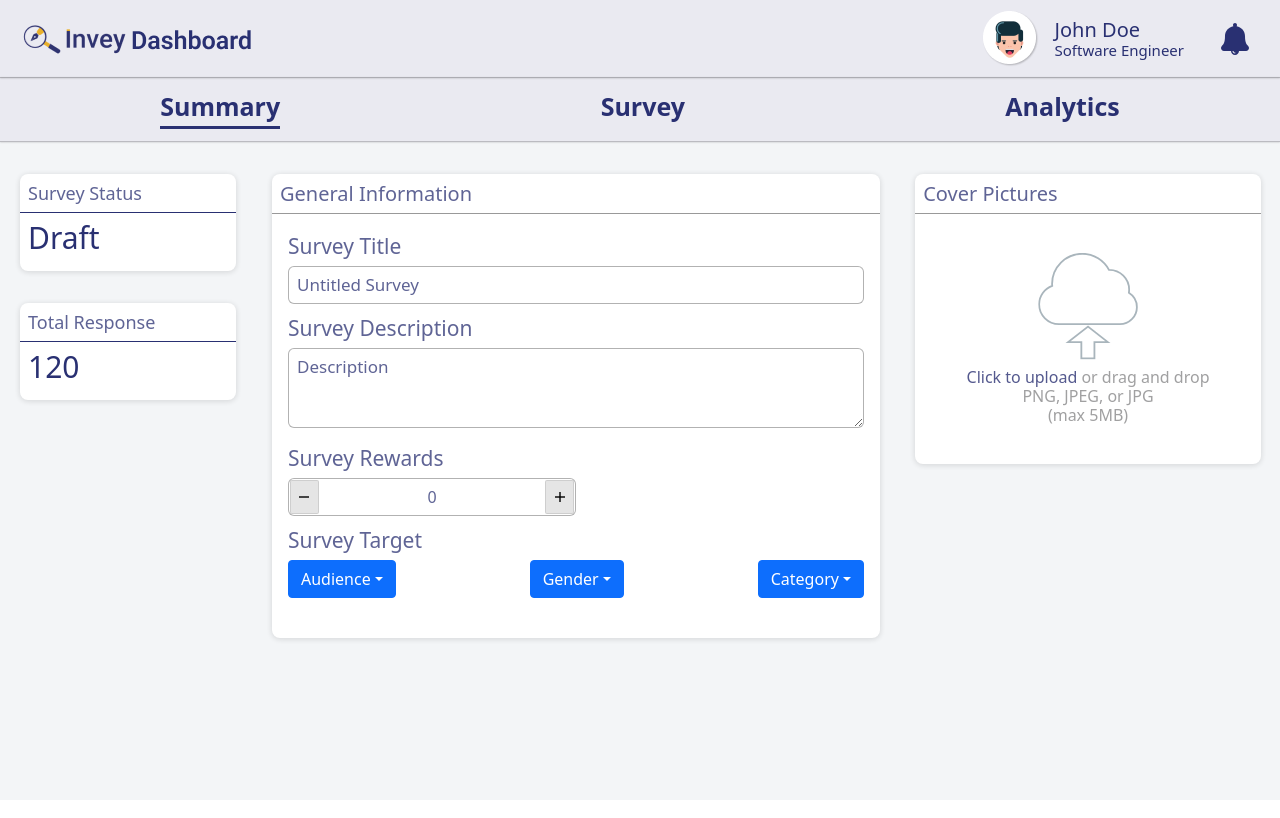
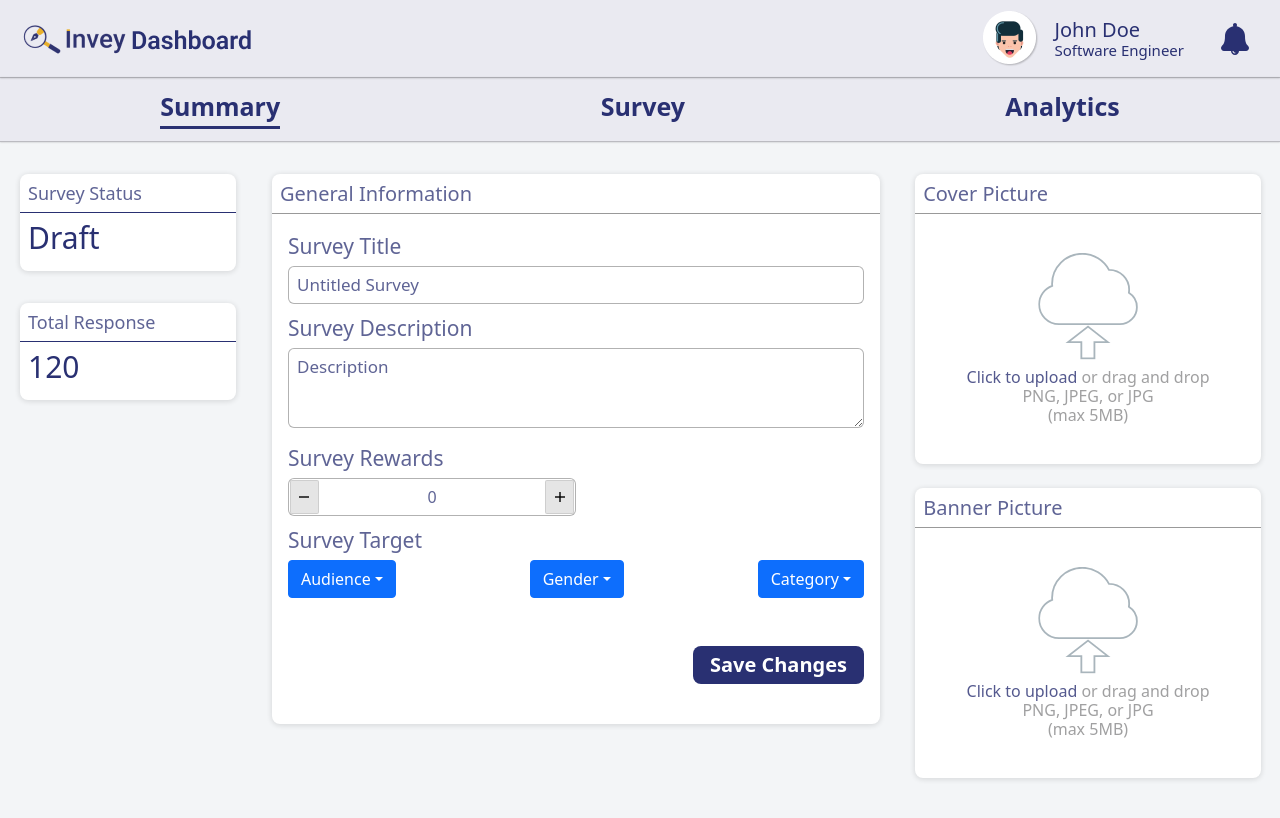
Before and after one commit to findit-omae-wa-mou-shindeiru/Invey, a Next.js app in the folder ui/: page /form/1/summary in a window 1280 px wide. Shown: the top 818 px of the page. Built offline with nearby package versions, Linux system fonts and the light colour scheme.

Commit message:
feat: add banner upload on summary form page

```diff
--- a/ui/src/components/form/summary/survey-summary-form/index.module.css
+++ b/ui/src/components/form/summary/survey-summary-form/index.module.css
@@ -31,7 +31,8 @@
   margin-top: 0.75rem;
 }
 
-.container input[type="text"], .container textarea {
+.container input[type="text"],
+.container textarea {
   width: 100%;
   font-size: calc(9px + 0.5rem);
   line-height: calc(12px + 0.5rem);
@@ -54,3 +55,18 @@
   gap: 1.5rem;
   margin-top: 0.5rem;
 }
+
+.btnContainer > button {
+  background: #293072;
+  border-radius: 8px;
+  padding: 0.4rem 1rem;
+  font-weight: 600;
+  font-size: calc(12px + 0.5rem);
+  line-height: calc(15px + 0.5rem);
+  color: #FFFFFF;
+}
+
+.btnContainer > button:hover {
+  color: #FFFFFF;
+  box-shadow: 1px 1px 8px 8px rgba(0, 0, 0, 0.1);
+}
--- a/ui/src/components/form/summary/survey-summary-form/index.tsx
+++ b/ui/src/components/form/summary/survey-summary-form/index.tsx
@@ -58,9 +58,11 @@ const targetOptions: {
 const SurveySummaryForm = ({
   surveySummary,
   setSurveySummary,
+  onSubmit,
 }: {
   surveySummary: ISurveySummary;
   setSurveySummary: (surveySummary: ISurveySummary) => void;
+  onSubmit: () => void;
 }) => {
   const [targets, setTargets] = useState(targetOptions);
 
@@ -123,12 +125,17 @@ const SurveySummaryForm = ({
           </div>
           <div className={styles.surveyTarget}>
             <div className={styles.formLabel}>Survey Target</div>
-            <div className={styles.inputTargetGroup + " d-flex flex-wrap justify-content-between"}>
+            <div
+              className={
+                styles.inputTargetGroup +
+                " d-flex flex-wrap justify-content-between"
+              }
+            >
               {targets.map((option, idx) => {
                 return (
                   <div key={idx} className={styles.inputTarget}>
                     <Dropdown>
-                      <Dropdown.Toggle  id="dropdown-basic">
+                      <Dropdown.Toggle id="dropdown-basic">
                         {option.selected ? option.selected : option.label}
                       </Dropdown.Toggle>
                       <Dropdown.Menu>
@@ -153,6 +160,13 @@ const SurveySummaryForm = ({
               })}
             </div>
           </div>
+          <div
+            className={styles.btnContainer + " mt-5 d-flex justify-content-end"}
+          >
+            <button onClick={onSubmit} className="btn">
+              Save Changes
+            </button>
+          </div>
         </div>
       </div>
     </div>
--- a/ui/src/pages/form/[id]/summary.tsx
+++ b/ui/src/pages/form/[id]/summary.tsx
@@ -21,7 +21,8 @@ const defaultSurveySummary: ISurveySummary = {
 };
 
 const Summary = () => {
-  const [file, setFile] = useState<File | undefined>();
+  const [coverPicture, setCoverPicture] = useState<File>();
+  const [bannerPicture, setBannerPicture] = useState<File>();
   const [surveySummary, setSurveySummary] =
     useState<ISurveySummary>(defaultSurveySummary);
 
@@ -34,6 +35,13 @@ const Summary = () => {
       "In publishing and graphic design, Lorem ipsum demonstrate the visual form of a document",
     rewards: 10,
     estTime: "2mins",
+  };
+
+  const onSubmit = () => {
+    console.log("submit");
+    console.log("surveySummary", surveySummary);
+    console.log("coverPicture", coverPicture);
+    console.log("bannerPicture", bannerPicture);
   };
 
   return (
@@ -61,42 +69,24 @@ const Summary = () => {
           <SurveySummaryForm
             surveySummary={surveySummary}
             setSurveySummary={setSurveySummary}
+            onSubmit={onSubmit}
           />
-          {/* <div className={styles.formContainer + " d-flex"}>
-            <div className={styles.imgContainer}>
-              <img src="/mock-survey-icon.png" alt="survey icon" />
-            </div>
-            <div className={styles.infoContainer}>
-              <h1>{data.title}</h1>
-              <p>{data.description}</p>
-              <div className={styles.stats}>
-                <div className={styles.rewards + " d-flex align-items-center"}>
-                  <div className={styles.rewardsIconContainer}>
-                    <img src="/rewards.svg" alt="rewards" />
-                  </div>
-                  <div>{`Rewards\t: ${data.rewards}`}</div>
-                </div>
-                <div className={styles.estTime + " d-flex align-items-center"}>
-                  <div className={styles.estTimeIconContainer}>
-                    <img src="/est-time.svg" alt="est time" />
-                  </div>
-                  <div>{`Est. Time\t: ${data.estTime}`}</div>
-                </div>
-              </div>
-            </div>
-            <div className={styles.editContainer}>
-              <Link href={`/fill-form/${data.surveyId}`}>
-                <a>
-                  <div className={styles.editIconContainer}>
-                    <img src="/edit-icon.svg" alt="edit btn" />
-                  </div>
-                </a>
-              </Link>
-            </div>
-          </div> */}
         </div>
         <div className={styles.rightContainer}>
-          <UploadImg title={"Cover Pictures"} file={file} setFile={setFile} />
+          <div className={styles.coverPictureUploadContainer}>
+            <UploadImg
+              title="Cover Picture"
+              file={coverPicture}
+              setFile={setCoverPicture}
+            />
+          </div>
+          <div className={styles.bannerPictureUploadContainer + " mt-4"}>
+            <UploadImg
+              title="Banner Picture"
+              file={bannerPicture}
+              setFile={setBannerPicture}
+            />
+          </div>
         </div>
       </div>
     </Form>
--- a/ui/src/styles/form/summary.module.css
+++ b/ui/src/styles/form/summary.module.css
@@ -1,5 +1,5 @@
 .container {
-  padding: 2rem 0;
+  padding: 2rem 0 3rem;
 }
 
 .leftContainer {
```
